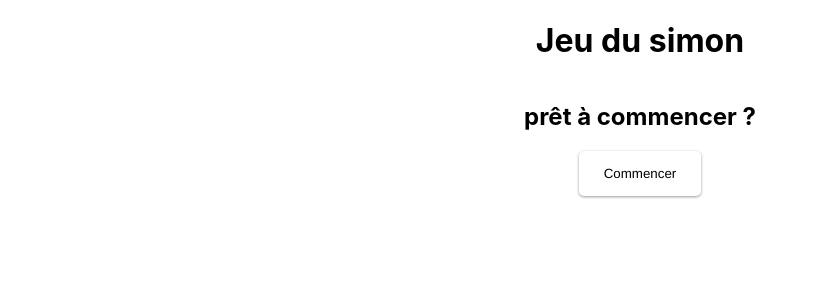
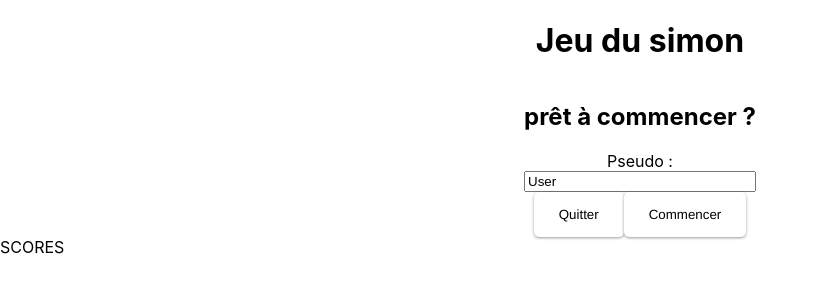
Before and after one commit to Anthony-Buisson/Simon, a React (Create React App) app: page / in a window 1280 px wide. Shown: the top 300 px of the page, without its empty margins (0-818 px from the left). Built offline with nearby package versions, Linux system fonts and the light colour scheme.

Commit message:
add pseudo

```diff
--- a/src/components/GameMessage.tsx
+++ b/src/components/GameMessage.tsx
@@ -4,19 +4,27 @@ import useGame from "./GameProvider";
 import Button from "./shared/Button";
 
 function GameMessage () {
-    const { resetGame, gameDuration, gameState } = useGame();
+    const { resetGame, gameDuration, gameState, pseudo, setPseudo, setGameState } = useGame();
 
     let messages = {
         title: 'Jeu du simon',
         subTitle: `prêt à commencer ?`,
+        pseudo: true,
         button: 'Commencer'
     }
 
+    const pseudoInput = (
+        <>
+            <label htmlFor="pseudo">Pseudo : </label>
+            <input type="text" id={pseudo} onChange={(val)=>setPseudo(val.target.value)} value={pseudo} />
+        </>
+    )
     switch (gameState) {
         case 'finished':
             messages = {
-                title: 'Bien joué !',
+                title: `Bien joué ${pseudo} !`,
                 subTitle: `Simon réussi en ${gameDuration} secondes.`,
+                pseudo: false,
                 button: 'Recommencer'
             }
             break;
@@ -24,6 +32,7 @@ function GameMessage () {
             messages = {
                 title: 'Raté',
                 subTitle: `retenter ?`,
+                pseudo: false,
                 button: 'oui'
             }
             break;
@@ -34,7 +43,9 @@ function GameMessage () {
         <Container>
             <h1>{messages.title}</h1>
             <h2>{messages.subTitle}</h2>
+                {messages.pseudo && pseudoInput}
             <div>
+                <Button text={'Quitter'} action={()=>setGameState('ready')} buttonStyle={'primary'} />
                 <Button text={messages.button} action={resetGame} buttonStyle={'primary'} />
             </div>
         </Container>
--- a/src/components/GameProvider.tsx
+++ b/src/components/GameProvider.tsx
@@ -12,6 +12,8 @@ interface GameContextState {
     gameDuration: number;
     clickEnabled: boolean;
     setClickEnabled: (enabled: boolean) => void;
+    pseudo: string;
+    setPseudo: any;
 }
 
 const GameContext = createContext({} as GameContextState);
@@ -24,7 +26,8 @@ const Provider = ({ children }: { children: JSX.Element}) => {
     const [nextTileIndex, setNextTileIndex] = useState<number>(0);
     const [progression, setProgression] = useState<number>(0);
     const [gameDuration, setGameDuration] = useState<number>(0);
-    const [clickEnabled, setClickEnabled] = useState<boolean>(false)
+    const [clickEnabled, setClickEnabled] = useState<boolean>(false);
+    const [pseudo, setPseudo] = useState<string>('User');
 
     function generateSequence() {
         const newSequence = sequence.map((seq: number) => Math.floor(Math.random()*100 % 9));
@@ -81,7 +84,9 @@ const Provider = ({ children }: { children: JSX.Element}) => {
         resetGame,
         gameDuration,
         clickEnabled,
-        setClickEnabled
+        setClickEnabled,
+        pseudo,
+        setPseudo
     };
 
     return (
--- a/src/components/Leaderboard.tsx
+++ b/src/components/Leaderboard.tsx
@@ -1,10 +1,18 @@
 import React from 'react';
+import useGame from "./GameProvider";
+import {chunk} from "../utils/sequence";
+import PadTile from "./PadTile";
 
 function Leaderboard () {
+    const { tileToClick, sequence } = useGame();
+
+    const pad = chunk(new Array(9).fill(0).map((a, i)=>i), 3);
 
     return (
         <div>
-
+        <div>
+            SCORES
+        </div>
         </div>
     )
 }
--- a/src/index.tsx
+++ b/src/index.tsx
@@ -4,7 +4,7 @@ import './index.css';
 import reportWebVitals from './reportWebVitals';
 import Game from "./components/Game";
 import Leaderboard from "./components/Leaderboard";
-import {GameProvider} from "./components/GameProvider";
+import { GameProvider } from "./components/GameProvider";
 
 ReactDOM.render(
     <React.StrictMode>
```
